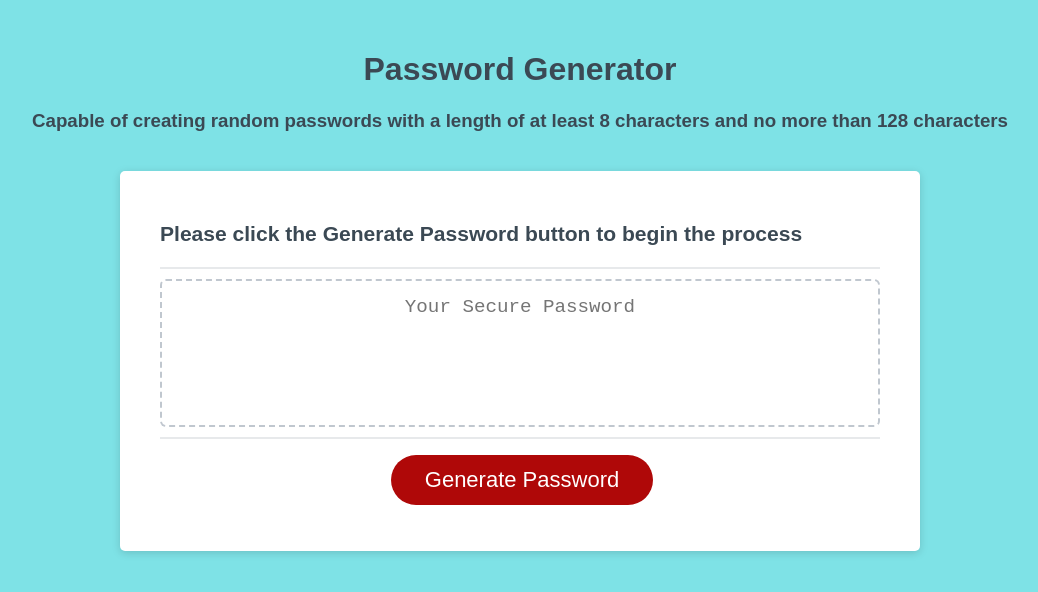
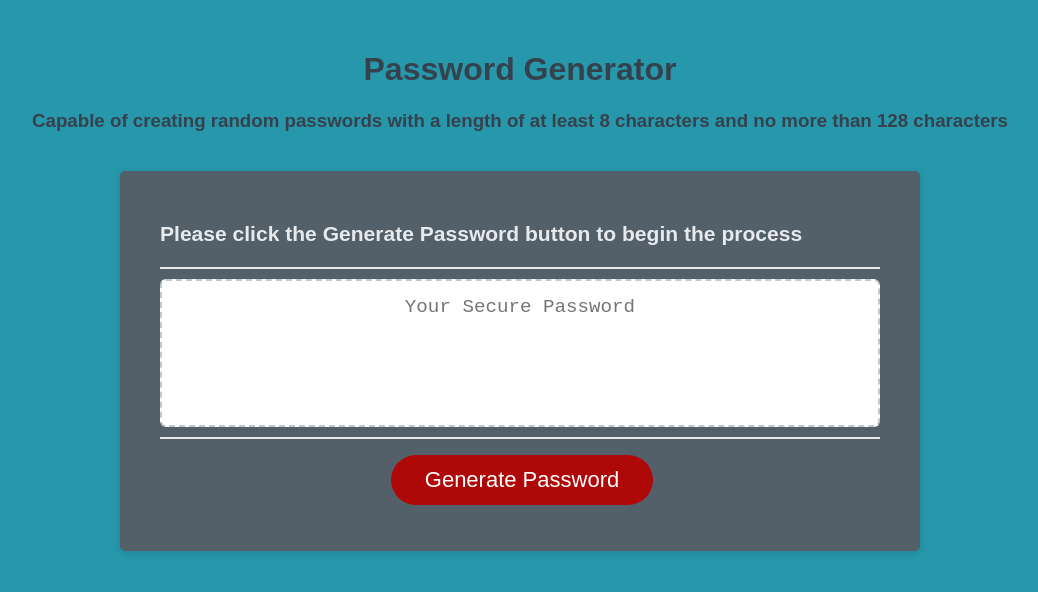
Before and after one commit to Foxk2p/Password-Generator, a plain HTML site: page index.html in a window 1280 px wide. Shown: the whole page, without its empty margins (120-1158 px from the left). Drawn offline with Linux system fonts and the light colour scheme.

Commit message:
CSS presentation improvements

```diff
--- a/style.css
+++ b/style.css
@@ -14,7 +14,7 @@ body,
 
 body {
   font-family: sans-serif;
-  background-color: #7ee2e6;
+  background-color: #0889a0de;
 }
 
 .wrapper {
@@ -27,15 +27,15 @@ header {
   text-align: center;
   padding: 20px;
   padding-top: 0px;
-  color: hsl(206, 17%, 28%);
+  color: hsla(213, 16%, 25%, 0.979);
 }
 
 .card {
-  background-color: hsl(0, 0%, 100%);
+  background-color: hsla(222, 7%, 37%, 0.918);
   border-radius: 5px;
   border-width: 1px;
   box-shadow: rgba(0, 0, 0, 0.15) 0px 2px 8px 0px;
-  color: hsl(206, 17%, 28%);
+  color: hsla(206, 20%, 93%, 0.973);
   font-size: 18px;
   margin: 0 auto;
   max-width: 800px;
```
